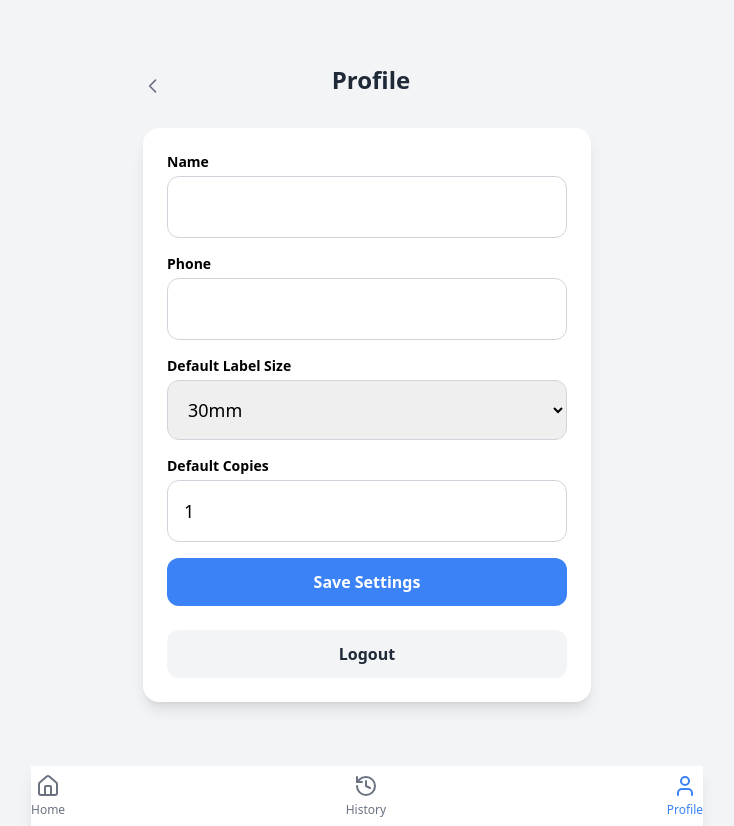
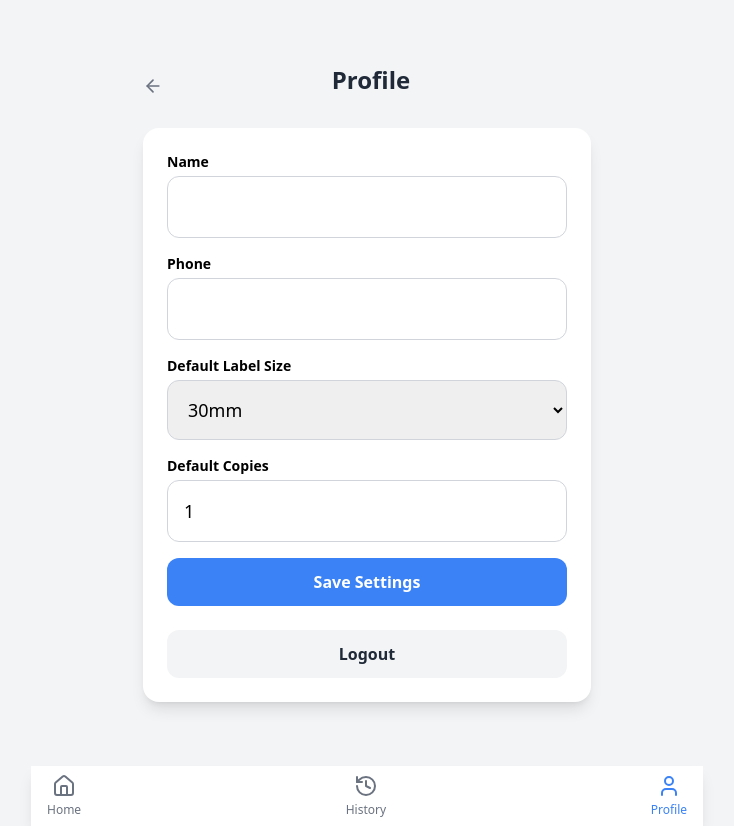
Before and after one commit to KabriAcid/barcode-gen, a website: page profile.html in a window 1280 px wide. Shown: the whole page, without its empty margins (273-1007 px from the left). Drawn offline with nearby package versions, Linux system fonts and the light colour scheme; no server answers; sample sign-in values are in the browser's storage.

Commit message:
feat: integrate Lucide icon library and update bottom navigation for profile and history pages

```diff
--- a/bottom-nav.js
+++ b/bottom-nav.js
@@ -9,6 +9,8 @@ function renderBottomNav(active) {
   nav.className =
     "fixed bottom-0 left-1/2 transform -translate-x-1/2 w-full max-w-2xl bg-white border-t border-gray-200 shadow-lg flex justify-between items-center py-2 px-6 z-50";
   nav.style.margin = "0 auto";
+  nav.style.paddingLeft = "16px";
+  nav.style.paddingRight = "16px";
   nav.innerHTML = `
     <a href="generate.html" class="flex flex-col items-center text-xs ${
       active === "home" ? "text-primary-500" : "text-gray-500"
--- a/profile.html
+++ b/profile.html
@@ -18,20 +18,7 @@
           class="w-2 h-2"
           aria-label="Go back"
         >
-          <svg
-            xmlns="http://www.w3.org/2000/svg"
-            class="h-5 w-5 text-gray-500"
-            fill="none"
-            viewBox="0 0 24 24"
-            stroke="currentColor"
-            stroke-width="2"
-          >
-            <path
-              stroke-linecap="round"
-              stroke-linejoin="round"
-              d="M15 19l-7-7 7-7"
-            />
-          </svg>
+          <i data-lucide="arrow-left" class="h-5 w-5 text-gray-500"></i>
           <span class="sr-only">Back</span>
         </button>
         <h1 class="text-2xl font-bold text-gray-800">Profile</h1>
```
Also changed, not shown: history.html (+4 -4 lines), index.html (+1 -0 lines).
